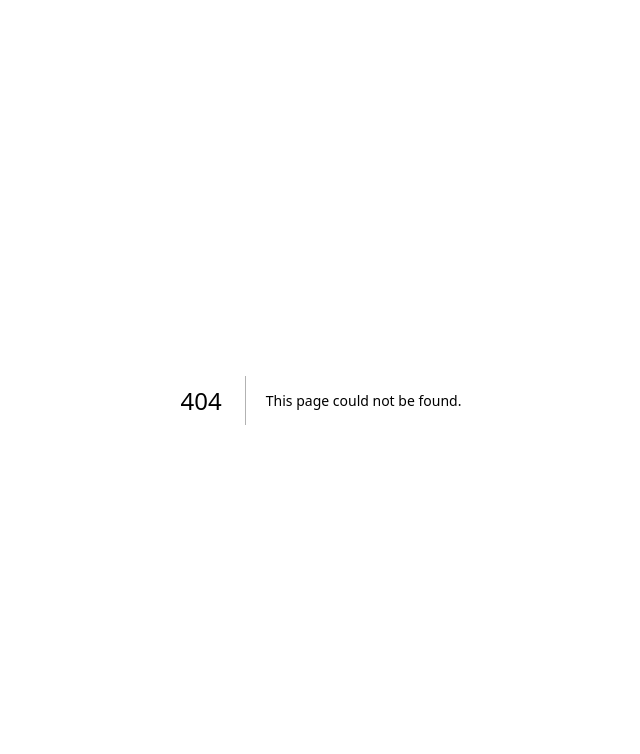
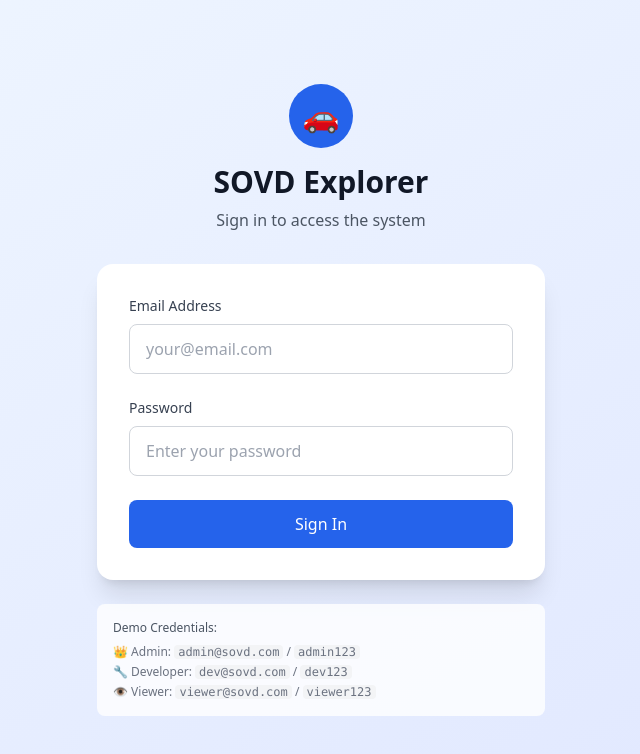
Before and after one commit to easonwy/sovd-simulation, a Next.js app: page /login in a window 1280 px wide. Before the commit this address had no page. Shown: the top 754 px of the page, without its empty margins (319-959 px from the left). Built offline with nearby package versions, Linux system fonts and the light colour scheme.

Commit message:
feat: Implement user authentication with a dedicated login page, API route, and JWT-based token management.

```diff
--- /dev/null
+++ b/app/api/auth/login/route.ts
@@ -0,0 +1,79 @@
+import { NextRequest, NextResponse } from 'next/server'
+import { PrismaClient } from '@prisma/client'
+import { SignJWT } from 'jose'
+
+const prisma = new PrismaClient()
+
+export const runtime = 'nodejs'
+
+// POST /api/auth/login
+export async function POST(req: NextRequest) {
+    try {
+        const body = await req.json()
+        const { email, password } = body
+
+        if (!email || !password) {
+            return NextResponse.json(
+                { error: 'Email and password are required' },
+                { status: 400 }
+            )
+        }
+
+        // Find user by email
+        const user = await prisma.user.findUnique({
+            where: { email },
+            select: {
+                id: true,
+                email: true,
+                password: true,
+                role: true
+            }
+        })
+
+        if (!user) {
+            return NextResponse.json(
+                { error: 'Invalid email or password' },
+                { status: 401 }
+            )
+        }
+
+        // TODO: In production, use bcrypt.compare(password, user.password)
+        // For now, plain text comparison (INSECURE - for demo only)
+        if (password !== user.password) {
+            return NextResponse.json(
+                { error: 'Invalid email or password' },
+                { status: 401 }
+            )
+        }
+
+        // Generate JWT token
+        const secret = new TextEncoder().encode(
+            process.env.JWT_SECRET || 'sovd-secret-key-change-in-production'
+        )
+
+        const token = await new SignJWT({
+            userId: user.id,
+            email: user.email,
+            role: user.role
+        })
+            .setProtectedHeader({ alg: 'HS256' })
+            .setIssuedAt()
+            .setExpirationTime('24h')
+            .sign(secret)
+
+        return NextResponse.json({
+            token,
+            user: {
+                id: user.id,
+                email: user.email,
+                role: user.role
+            }
+        }, { status: 200 })
+    } catch (error) {
+        console.error('Login error:', error)
+        return NextResponse.json(
+            { error: 'Login failed' },
+            { status: 500 }
+        )
+    }
+}
--- a/app/explorer/page.tsx
+++ b/app/explorer/page.tsx
@@ -1,47 +1,45 @@
 'use client'
 import { useState, useEffect } from 'react'
+import { useRouter } from 'next/navigation'
 import Tree from './_components/Tree'
 import RequestConsole from './_components/RequestConsole'
 
 export default function Page() {
+  const router = useRouter()
   const [selectedPath, setSelectedPath] = useState('/v1/Component')
   const [selectedMethod, setSelectedMethod] = useState('GET')
-  const [showAuth, setShowAuth] = useState(false)
-  const [role, setRole] = useState<'Viewer' | 'Developer' | 'Admin'>('Developer')
   const [token, setToken] = useState<string>('')
+  const [userEmail, setUserEmail] = useState<string>('')
+  const [userRole, setUserRole] = useState<string>('')
+  const [loading, setLoading] = useState(true)
 
   useEffect(() => {
+    // Check if user is logged in
     const t = localStorage.getItem('sovd.token')
-    if (t) {
+    if (!t) {
+      // No token, redirect to login
+      router.push('/login')
+      return
+    }
+
+    try {
+      // Decode JWT to get user info
+      const payload = JSON.parse(atob(t.split('.')[1]))
       setToken(t)
-    } else {
-      // Auto-issue token if none exists so the explorer works immediately
-      issueToken()
+      setUserEmail(payload.email || '')
+      setUserRole(payload.role || '')
+      setLoading(false)
+    } catch (error) {
+      // Invalid token, redirect to login
+      console.error('Invalid token:', error)
+      localStorage.removeItem('sovd.token')
+      router.push('/login')
     }
-  }, [])
+  }, [router])
 
-  async function issueToken() {
-    try {
-      const res = await fetch('/v1/token', {
-        method: 'POST',
-        headers: { 'Content-Type': 'application/json' },
-        body: JSON.stringify({ grant_type: 'client_credentials', role })
-      })
-      const json = await res.json()
-      if (json.access_token) {
-        localStorage.setItem('sovd.token', json.access_token)
-        setToken(json.access_token)
-        setShowAuth(false)
-      }
-    } catch (e) {
-      console.error(e)
-    }
-  }
-
-  function disconnect() {
+  function handleLogout() {
     localStorage.removeItem('sovd.token')
-    setToken('')
-    setShowAuth(false)
+    router.push('/login')
   }
 
   function handleSelect(path: string, method: string) {
@@ -49,63 +47,45 @@ export default function Page() {
     setSelectedMethod(method)
   }
 
+  if (loading) {
+    return (
+      <div className="min-h-screen flex items-center justify-center bg-gray-900">
+        <div className="text-gray-400">Loading...</div>
+      </div>
+    )
+  }
+
   return (
     <div className="flex flex-col h-screen bg-gray-100 overflow-hidden relative">
-      {/* Auth Modal */}
-      {showAuth && (
-        <div className="absolute inset-0 bg-black/50 z-50 flex items-center justify-center">
-          <div className="bg-white rounded-lg shadow-xl p-6 w-96">
-            <h3 className="text-lg font-bold mb-4">Connection Settings</h3>
-            <div className="space-y-4">
-              <div>
-                <label className="block text-sm font-medium text-gray-700 mb-1">Role</label>
-                <select
-                  value={role}
-                  onChange={e => setRole(e.target.value as any)}
-                  className="w-full px-3 py-2 border rounded"
-                >
-                  <option>Viewer</option>
-                  <option>Developer</option>
-                  <option>Admin</option>
-                </select>
-              </div>
-              <button
-                onClick={issueToken}
-                className="w-full bg-blue-600 text-white py-2 rounded hover:bg-blue-700 font-medium"
-              >
-                Generate & Save Token
-              </button>
-              {token && (
-                <div>
-                  <label className="block text-xs font-medium text-gray-500 mb-1">Current Token</label>
-                  <div className="text-xs font-mono bg-gray-100 p-2 rounded break-all h-20 overflow-y-auto mb-2">
-                    {token}
-                  </div>
-                  <button
-                    onClick={disconnect}
-                    className="w-full text-red-600 hover:bg-red-50 py-2 rounded font-medium border border-red-200"
-                  >
-                    Disconnect / Clear Token
-                  </button>
-                </div>
-              )}
-              <div className="flex justify-end pt-2">
-                <button onClick={() => setShowAuth(false)} className="text-sm text-gray-500 hover:text-gray-700">Close</button>
-              </div>
-            </div>
-          </div>
-        </div>
-      )}
-
       {/* Header Bar */}
       <div className="h-12 bg-gray-900 flex items-center px-4 justify-between shrink-0">
         <div className="flex items-center gap-4">
           <span className="text-white font-bold text-lg tracking-tight">SOVD Explorer</span>
+          <div className="flex items-center gap-2 text-sm">
+            <span className="text-gray-400">•</span>
+            <span className="text-gray-300">{userEmail}</span>
+            <span className={`px-2 py-0.5 rounded text-xs ${userRole === 'Admin' ? 'bg-red-600 text-white' :
+                userRole === 'Developer' ? 'bg-blue-600 text-white' :
+                  'bg-gray-600 text-white'
+              }`}>
+              {userRole}
+            </span>
+          </div>
+        </div>
+        <div className="flex items-center gap-2">
+          {userRole === 'Admin' && (
+            <a
+              href="/admin"
+              className="text-xs px-3 py-1.5 bg-blue-600 hover:bg-blue-700 text-white rounded transition-colors"
+            >
+              Admin Panel
+            </a>
+          )}
           <button
-            onClick={() => setShowAuth(true)}
-            className={`${token ? 'bg-green-600 hover:bg-green-500' : 'bg-red-600 hover:bg-red-500'} text-white text-xs px-2 py-0.5 rounded cursor-pointer transition-colors`}
+            onClick={handleLogout}
+            className="text-xs px-3 py-1.5 bg-red-600 hover:bg-red-700 text-white rounded transition-colors"
           >
-            Connection: {token ? 'Connected' : 'Disconnected'}
+            Logout
           </button>
         </div>
       </div>
@@ -135,9 +115,9 @@ export default function Page() {
         </div>
       </div>
 
-      {/* Footer / Status Bar if needed */}
+      {/* Footer / Status Bar */}
       <div className="h-6 bg-gray-200 border-t text-xs flex items-center px-2 text-gray-600 shrink-0">
-        Trace
+        <span>Ready</span>
       </div>
     </div>
   )
--- /dev/null
+++ b/app/login/page.tsx
@@ -0,0 +1,122 @@
+'use client'
+import { useState } from 'react'
+import { useRouter } from 'next/navigation'
+
+export default function LoginPage() {
+    const router = useRouter()
+    const [email, setEmail] = useState('')
+    const [password, setPassword] = useState('')
+    const [error, setError] = useState('')
+    const [loading, setLoading] = useState(false)
+
+    async function handleSubmit(e: React.FormEvent) {
+        e.preventDefault()
+        setError('')
+        setLoading(true)
+
+        try {
+            const res = await fetch('/api/auth/login', {
+                method: 'POST',
+                headers: { 'Content-Type': 'application/json' },
+                body: JSON.stringify({ email, password })
+            })
+
+            const data = await res.json()
+
+            if (!res.ok) {
+                setError(data.error || 'Login failed')
+                setLoading(false)
+                return
+            }
+
+            // Store token
+            localStorage.setItem('sovd.token', data.token)
+
+            // Redirect based on role
+            if (data.user.role === 'Admin') {
+                router.push('/admin')
+            } else {
+                router.push('/explorer')
+            }
+        } catch (err) {
+            setError('Login failed. Please try again.')
+            setLoading(false)
+        }
+    }
+
+    return (
+        <div className="min-h-screen bg-gradient-to-br from-blue-50 to-indigo-100 flex items-center justify-center p-4">
+            <div className="max-w-md w-full">
+                {/* Logo/Title */}
+                <div className="text-center mb-8">
+                    <div className="inline-flex items-center justify-center w-16 h-16 bg-blue-600 rounded-full mb-4">
+                        <span className="text-3xl">🚗</span>
+                    </div>
+                    <h1 className="text-3xl font-bold text-gray-900 mb-2">SOVD Explorer</h1>
+                    <p className="text-gray-600">Sign in to access the system</p>
+                </div>
+
+                {/* Login Card */}
+                <div className="bg-white rounded-2xl shadow-xl p-8">
+                    <form onSubmit={handleSubmit} className="space-y-6">
+                        {/* Email */}
+                        <div>
+                            <label className="block text-sm font-medium text-gray-700 mb-2">
+                                Email Address
+                            </label>
+                            <input
+                                type="email"
+                                value={email}
+                                onChange={(e) => setEmail(e.target.value)}
+                                required
+                                className="w-full px-4 py-3 border border-gray-300 rounded-lg focus:outline-none focus:ring-2 focus:ring-blue-500 focus:border-transparent"
+                                placeholder="your@email.com"
+                            />
+                        </div>
+
+                        {/* Password */}
+                        <div>
+                            <label className="block text-sm font-medium text-gray-700 mb-2">
+                                Password
+                            </label>
+                            <input
+                                type="password"
+                                value={password}
+                                onChange={(e) => setPassword(e.target.value)}
+                                required
+                                className="w-full px-4 py-3 border border-gray-300 rounded-lg focus:outline-none focus:ring-2 focus:ring-blue-500 focus:border-transparent"
+                                placeholder="Enter your password"
+                            />
+                        </div>
+
+                        {/* Error Message */}
+                        {error && (
+                            <div className="p-4 bg-red-50 border border-red-200 rounded-lg">
+                                <p className="text-sm text-red-600">{error}</p>
+                            </div>
+                        )}
+
+                        {/* Submit Button */}
+                        <button
+                            type="submit"
+                            disabled={loading}
+                            className="w-full py-3 px-4 bg-blue-600 hover:bg-blue-700 text-white font-medium rounded-lg transition-colors disabled:opacity-50 disabled:cursor-not-allowed"
+                        >
+                            {loading ? 'Signing in...' : 'Sign In'}
+                        </button>
+                    </form>
+                </div>
+
+                {/* Demo Credentials */}
+                <div className="mt-6 p-4 bg-white/80 rounded-lg">
+                    <p className="text-xs text-gray-600 font-medium mb-2">Demo Credentials:</p>
+                    <div className="space-y-1 text-xs text-gray-500">
+                        <div>👑 Admin: <code className="bg-gray-100 px-1 rounded">admin@sovd.com</code> / <code className="bg-gray-100 px-1 rounded">admin123</code></div>
+                        <div>🔧 Developer: <code className="bg-gray-100 px-1 rounded">dev@sovd.com</code> / <code className="bg-gray-100 px-1 rounded">dev123</code></div>
+                        <div>👁️ Viewer: <code className="bg-gray-100 px-1 rounded">viewer@sovd.com</code> / <code className="bg-gray-100 px-1 rounded">viewer123</code></div>
+                    </div>
+                </div>
+            </div>
+        </div>
+    )
+}
--- a/lib/auth.ts
+++ b/lib/auth.ts
@@ -1,18 +1,17 @@
 import { SignJWT, jwtVerify } from 'jose'
 
-const secretString = process.env.SOVD_JWT_SECRET || 'dev-secret'
+const secretString = process.env.JWT_SECRET || 'sovd-secret-key-change-in-production'
 const secret = new TextEncoder().encode(secretString)
 
 export async function issueToken(role: 'Viewer' | 'Developer' | 'Admin', expiresIn: string | number = '3600s') {
   const jwt = await new SignJWT({ role })
     .setProtectedHeader({ alg: 'HS256' })
-    .setIssuer('sovd-simulator')
     .setExpirationTime(expiresIn)
     .sign(secret)
   return jwt
 }
 
 export async function verifyToken(token: string) {
-  const { payload } = await jwtVerify(token, secret, { issuer: 'sovd-simulator' })
-  return payload as { role?: string }
+  const { payload } = await jwtVerify(token, secret)
+  return payload as { role?: string; email?: string; userId?: string }
 }
--- a/middleware.ts
+++ b/middleware.ts
@@ -27,5 +27,5 @@ export async function middleware(req: NextRequest) {
 }
 
 export const config = {
-  matcher: ['/v1/:path*']
+  matcher: ['/v1/:path*', '/api/admin/:path*']
 }
--- a/package.json
+++ b/package.json
@@ -16,6 +16,9 @@
     "db:migrate:dev": "prisma migrate dev --name",
     "db:studio": "prisma studio",
     "db:seed": "node prisma/seed.js"
+  },
+  "prisma": {
+    "seed": "ts-node --compiler-options {\"module\":\"CommonJS\"} prisma/seed.ts"
   },
   "dependencies": {
     "@prisma/client": "^5.8.0",
@@ -37,6 +40,7 @@
     "prisma": "^5.8.0",
     "tailwindcss": "^3.4.18",
     "ts-jest": "^29.1.1",
+    "ts-node": "^10.9.2",
     "typescript": "^5.5.3"
   }
 }
```
Also changed, not shown: prisma/seed.ts (+5 -5 lines), 3 other files (tests, documents, lock files or other folders).
